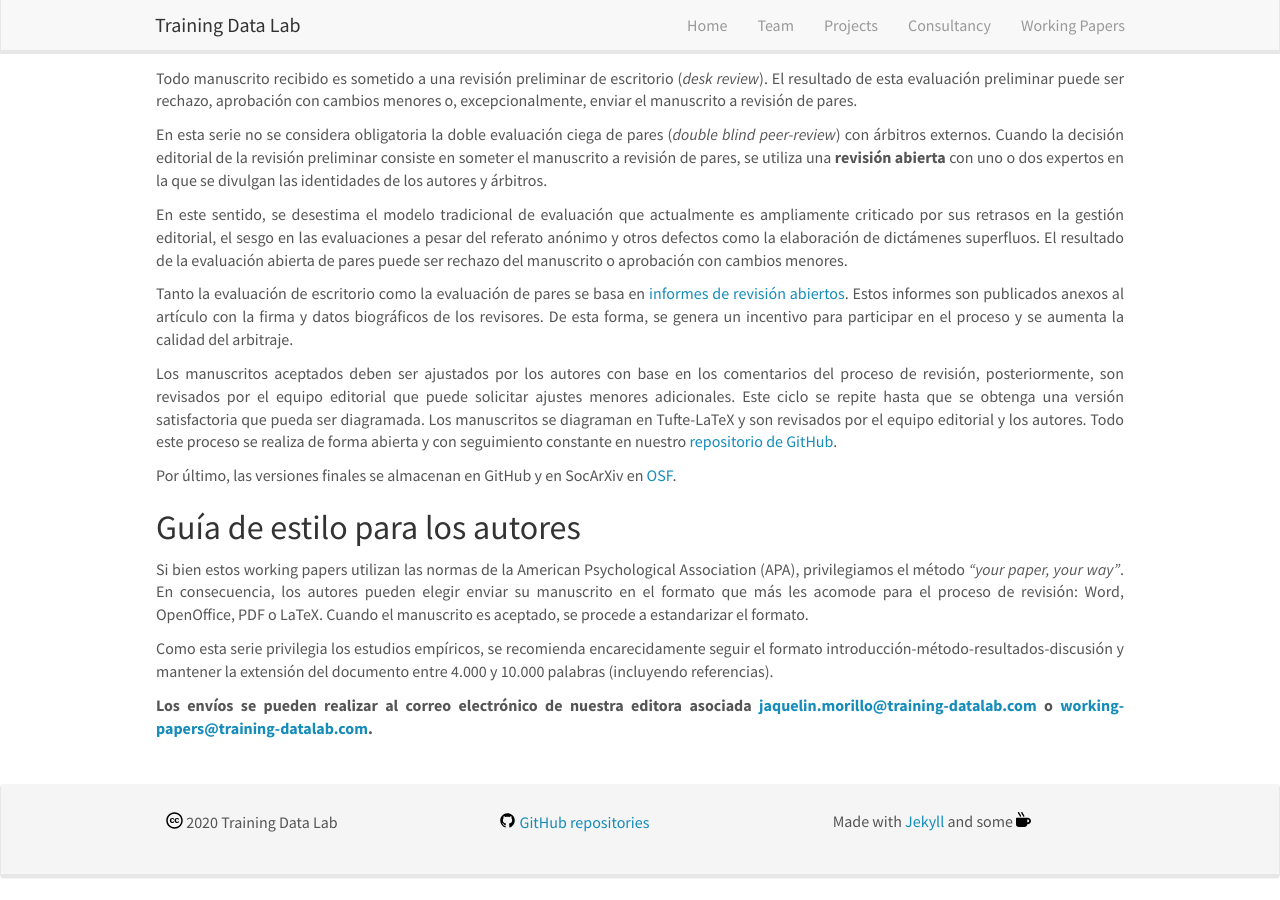
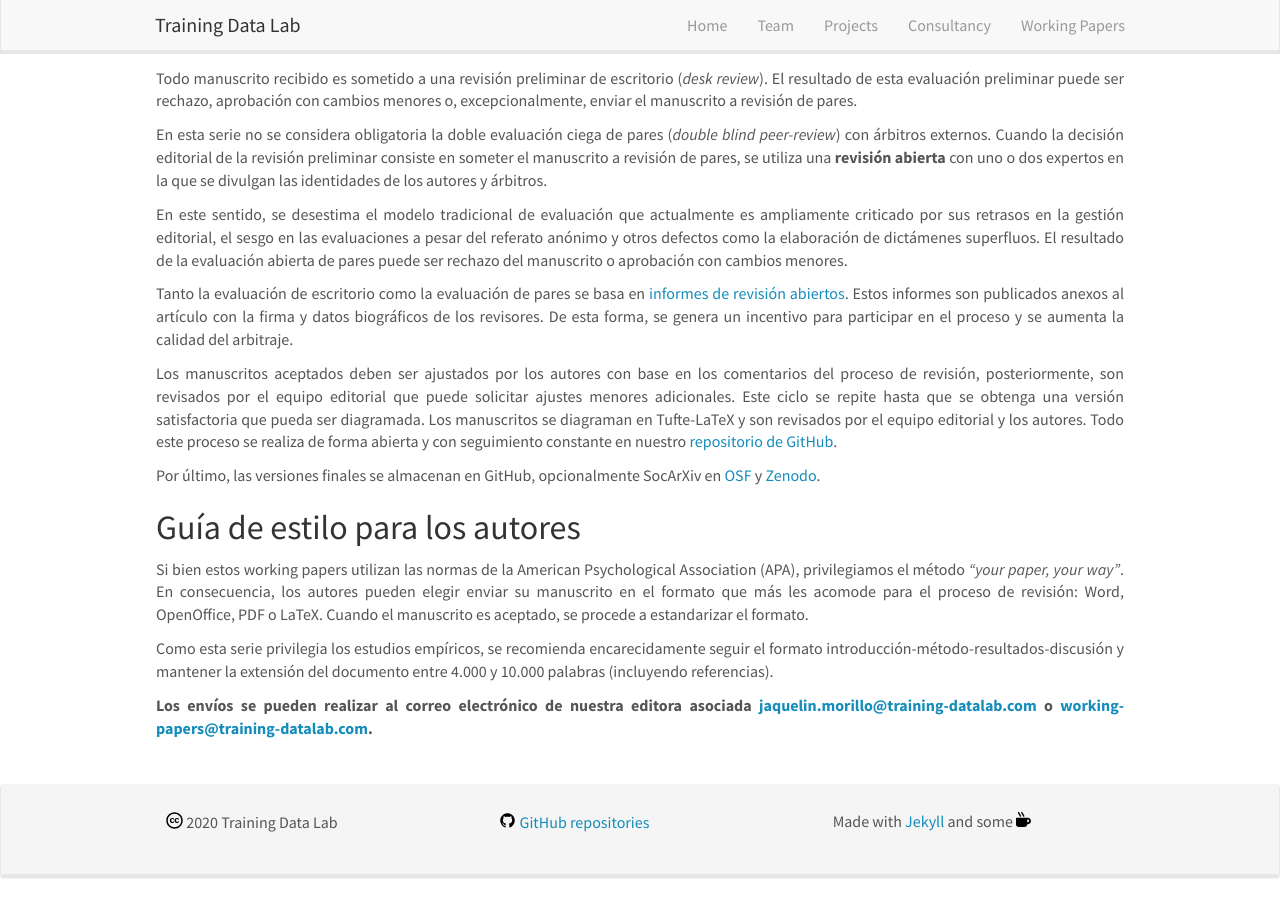
Before and after one commit to training-datalab/old-training-datalab.com, a Jekyll site: the page built from _pages/tufte-guidelines-spanish.md, in a window 1280 px wide and 900 px high, scrolled down 671 px. Built offline with Jekyll 4.4.1, drawn with Linux system fonts in a browser that asks for light colours; nearby versions of some CDN libraries.

Commit message:
Update tufte-guidelines-spanish.md

```diff
--- a/_pages/tufte-guidelines-spanish.md
+++ b/_pages/tufte-guidelines-spanish.md
@@ -16,7 +16,7 @@
 
 ## Política ética y de acceso abierto
 
-<p align=" justify">Esta serie es editada en Tufte-LaTeX, una plantilla LaTeX inspirada por Edward R. Tufte. <a href="https://www.latex-project.org/" target="_blank">LaTeX</a> es un software libre que permite la composición de textos con alta calidad tipográfica. Por otro lado, esta serie cuenta con una política ética y normas de estilo basadas en la <a href="https://github.com/training-datalab/tufte-working-papers/blob/master/guidelines/SS_Spanish.pdf" target="_blank">Declaración de Singapur sobre Integridad en la Investigación</a> y las orientaciones del <a href="https://publicationethics.org/" target="_blank">COPE</a>. Además, cuenta con una política de acceso abierto basada en la <a href="https://www.budapestopenaccessinitiative.org/boai-10-translations/spanish" target="_blank">Iniciativa de Acceso Abierto de Budapest</a> y las declaraciones de <a href="https://ictlogy.net/articles/bethesda_es.html" target="_blank">Bethesda</a> y <a href="https://github.com/training-datalab/tufte-working-papers/blob/master/guidelines/declaracion_berlin.pdf" target="_blank">Berlín</a> sobre acceso abierto. En consecuencia, los trabajos se licencian bajo <a href="https://github.com/training-datalab/tufte-working-papers/blob/master/CCBY40.md" target="_blank">Creative Commons</a> y <a href="https://github.com/training-datalab/tufte-working-papers/blob/master/LICENSE.md" target="_blank">LPPL v1.3c</a>.</p>
+<p align=" justify">Esta serie es editada en Tufte-LaTeX, una plantilla LaTeX inspirada por Edward R. Tufte. <a href="https://www.latex-project.org/" target="_blank">LaTeX</a> es un software libre que permite la composición de textos con alta calidad tipográfica. Por otro lado, esta serie cuenta con una política ética y normas de estilo basadas en la <a href="https://github.com/training-datalab/tufte-working-papers/blob/master/guidelines/SS_Spanish.pdf" target="_blank">Declaración de Singapur sobre Integridad en la Investigación</a> y las orientaciones del <a href="https://publicationethics.org/" target="_blank">COPE</a>. Además, cuenta con una política de acceso abierto basada en la <a href="https://www.budapestopenaccessinitiative.org/boai-10-translations/spanish" target="_blank">Iniciativa de Acceso Abierto de Budapest</a> y las declaraciones de <a href="https://ictlogy.net/articles/bethesda_es.html" target="_blank">Bethesda</a> y <a href="https://github.com/training-datalab/tufte-working-papers/blob/master/guidelines/declaracion_berlin.pdf" target="_blank">Berlín</a> sobre acceso abierto. En consecuencia, los trabajos se licencian bajo <a href="https://github.com/training-datalab/tufte-working-papers/blob/master/LICENSE-CC.md" target="_blank">Creative Commons</a> y <a href="https://github.com/training-datalab/tufte-working-papers/blob/master/LICENSE-LPPL.md" target="_blank">LPPL v1.3c</a>.</p>
 
 <p align=" justify">Por último, la serie utiliza la taxonomía <a href="/credit/">CRediT</a> para identificar las contribuciones exactas de cada investigador en caso de coautorías o asistencias de investigación.</p>
 
@@ -36,7 +36,7 @@
 
 <p align=" justify">Los manuscritos aceptados deben ser ajustados por los autores con base en los comentarios del proceso de revisión, posteriormente, son revisados por el equipo editorial que puede solicitar ajustes menores adicionales. Este ciclo se repite hasta que se obtenga una versión satisfactoria que pueda ser diagramada. Los manuscritos se diagraman en Tufte-LaTeX y son revisados por el equipo editorial y los autores. Todo este proceso se realiza de forma abierta y con seguimiento constante en nuestro <a href="https://github.com/training-datalab/tufte-working-papers" target="_blank">repositorio de GitHub</a>.</p>
 
-<p align=" justify">Por último, las versiones finales se almacenan en GitHub y en SocArXiv en <a href="http://osf.io/" target="_blank">OSF</a>.</p>
+<p align=" justify">Por último, las versiones finales se almacenan en GitHub, opcionalmente SocArXiv en <a href="http://osf.io/" target="_blank">OSF</a> y <a href="https://zenodo.org/" target="_blank">Zenodo</a>.</p>
 
 ## Guía de estilo para los autores
 
```
